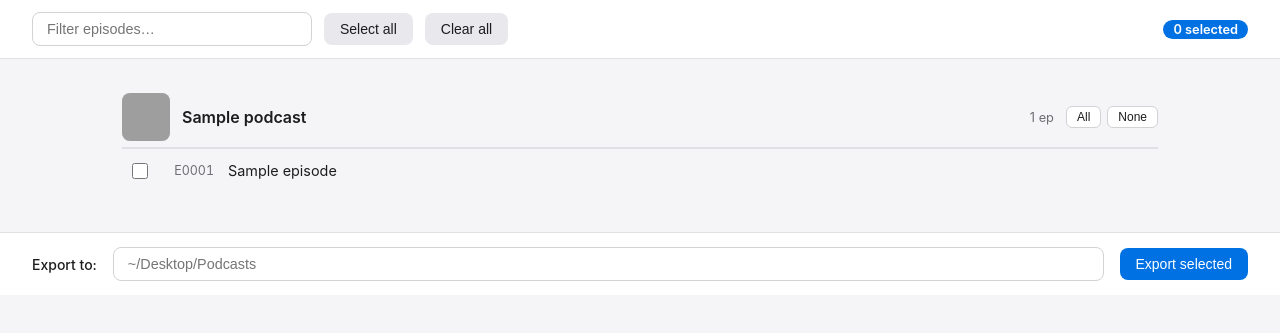
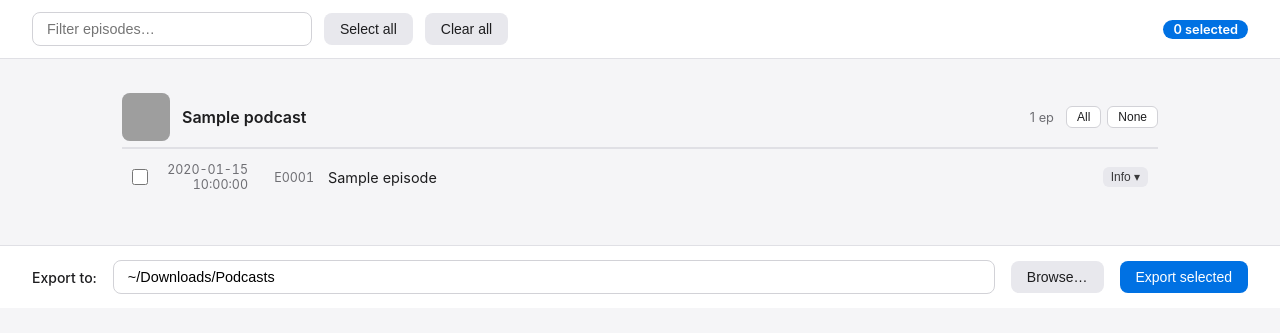
Before and after one commit to murrayo/export-podcast, a Flask app: template templates/index.html in a window 1280 px wide. Shown: the part 78-411 px from the top of the page. Run offline with Flask 3, Linux system fonts and the light colour scheme; the template is opened without the code that fills it: most values are stand-ins (such as "Sample title", 1, 10 or a date in 2020); grey boxes are pictures that could not be loaded.

Commit message:
Add thumbnails, descriptions, date column, file picker, and UX improvements
- Show podcast cover art thumbnails in group headers (from Apple CDN)
- Add published date column to episode rows, sort podcast groups by most recent episode
- Add expandable episode description panel with Info toggle button
- Add native macOS folder picker (osascript) with ~/Downloads/Podcasts default
- Fix PosixPath JSON serialisation error on export result page
- Move server to port 5001 to avoid conflict with AirPlay Receiver on 5000
- Add start.sh helper script to activate venv and launch the app

Co-Authored-By: Claude Sonnet 4.6 <noreply@anthropic.com>

```diff
--- a/app.py
+++ b/app.py
@@ -38,8 +38,10 @@ def get_cached_episodes() -> list[dict]:
                 e.ZSEASONNUMBER         AS season_num,
                 e.ZTITLE                AS title,
                 e.ZUUID                 AS uuid,
-                e.ZASSETURL             AS asset_url,
-                e.ZPUBDATE              AS pub_date
+                e.ZASSETURL                     AS asset_url,
+                e.ZPUBDATE                      AS pub_date,
+                strftime('%Y-%m-%d', e.ZPUBDATE + 978307200, 'unixepoch') AS pub_date_str,
+                e.ZITEMDESCRIPTIONWITHOUTHTML   AS description
             FROM ZMTEPISODE e
             JOIN ZMTPODCAST p ON e.ZPODCAST = p.Z_PK
             WHERE e.ZASSETURL IS NOT NULL
@@ -70,7 +72,7 @@ def build_filename(ep: dict) -> str:
 
 
 def group_by_podcast(episodes: list[dict]) -> dict[str, dict]:
-    """Return {podcast_name: {"art": url, "episodes": [...]}}."""
+    """Return {podcast_name: {"art": url, "episodes": [...]}}, sorted by most recent episode first."""
     groups: dict[str, dict] = {}
     for ep in episodes:
         name = ep["podcast"] or "Unknown"
@@ -78,9 +80,10 @@ def group_by_podcast(episodes: list[dict]) -> dict[str, dict]:
             groups[name] = {
                 "art": artwork_url(ep.get("podcast_art_template"), size=60),
                 "episodes": [],
+                "latest": ep["pub_date"] or 0,
             }
         groups[name]["episodes"].append(ep)
-    return groups
+    return dict(sorted(groups.items(), key=lambda item: item[1]["latest"], reverse=True))
 
 
 @app.route("/")
@@ -128,7 +131,23 @@ def export():
         except OSError as e:
             results.append({"filename": filename, "status": "error", "detail": str(e)})
 
-    return render_template("result.html", error=None, results=results, dest=dest)
+    return render_template("result.html", error=None, results=results, dest=str(dest))
+
+
+@app.route("/pick-folder", methods=["POST"])
+def pick_folder():
+    result = subprocess.run(
+        [
+            "osascript", "-e",
+            'POSIX path of (choose folder with prompt "Choose export destination:")',
+        ],
+        capture_output=True,
+        text=True,
+    )
+    path = result.stdout.strip().rstrip("/")
+    if result.returncode != 0 or not path:
+        return jsonify(path=None)
+    return jsonify(path=path)
 
 
 @app.route("/reveal", methods=["POST"])
@@ -141,4 +160,4 @@ def reveal():
 
 
 if __name__ == "__main__":
-    app.run(debug=True, port=5000)
+    app.run(debug=True, port=5001)
--- a/templates/index.html
+++ b/templates/index.html
@@ -148,7 +148,36 @@
       width: 52px; text-align: right; font-size: 0.78rem;
       color: #6e6e73; flex-shrink: 0; font-variant-numeric: tabular-nums;
     }
+    .ep-date {
+      width: 86px; text-align: right; font-size: 0.78rem;
+      color: #6e6e73; flex-shrink: 0; font-variant-numeric: tabular-nums;
+    }
     .ep-title { flex: 1; font-size: 0.9rem; }
+
+    .ep-desc-toggle {
+      background: #e8e8ed;
+      border: none;
+      border-radius: 6px;
+      cursor: pointer;
+      color: #3a3a3c;
+      font-size: 0.75rem;
+      font-weight: 500;
+      padding: 3px 8px;
+      flex-shrink: 0;
+      white-space: nowrap;
+    }
+    .ep-desc-toggle:hover { background: #d0d0d8; color: #0071e3; }
+
+    .ep-description {
+      display: none;
+      padding: 6px 10px 10px calc(10px + 16px + 14px + 86px + 14px + 52px + 14px);
+      font-size: 0.82rem;
+      color: #3a3a3c;
+      line-height: 1.5;
+      white-space: pre-wrap;
+      border-bottom: 1px solid #f0f0f5;
+    }
+    .ep-description.open { display: block; }
 
     input[type="text"].dest-input {
       padding: 8px 14px;
@@ -226,10 +255,19 @@
       </div>
       <ul class="episode-list">
         {% for ep in group.episodes %}
-        <li class="episode-row" data-title="{{ (ep.title or '') | lower }}" data-podcast="{{ podcast | lower }}">
-          <input type="checkbox" name="uuids" value="{{ ep.uuid }}" onchange="updateCount()">
-          <span class="ep-num">{% if ep.episode_num %}E{{ '%04d' | format(ep.episode_num | int) }}{% else %}—{% endif %}</span>
-          <span class="ep-title">{{ ep.title or 'Unknown' }}</span>
+        <li>
+          <div class="episode-row" data-title="{{ (ep.title or '') | lower }}" data-podcast="{{ podcast | lower }}">
+            <input type="checkbox" name="uuids" value="{{ ep.uuid }}" onchange="updateCount()">
+            <span class="ep-date">{{ ep.pub_date_str or '—' }}</span>
+            <span class="ep-num">{% if ep.episode_num %}E{{ '%04d' | format(ep.episode_num | int) }}{% else %}—{% endif %}</span>
+            <span class="ep-title">{{ ep.title or 'Unknown' }}</span>
+            {% if ep.description %}
+            <button type="button" class="ep-desc-toggle" onclick="toggleDesc(this)">Info ▾</button>
+            {% endif %}
+          </div>
+          {% if ep.description %}
+          <div class="ep-description">{{ ep.description }}</div>
+          {% endif %}
         </li>
         {% endfor %}
       </ul>
@@ -240,7 +278,8 @@
   <div class="footer-bar">
     <label for="destination">Export to:</label>
     <input type="text" name="destination" id="destination" class="dest-input"
-           placeholder="~/Desktop/Podcasts" required>
+           value="~/Downloads/Podcasts" required>
+    <button type="button" class="btn btn-secondary" id="browseBtn" onclick="pickFolder()">Browse…</button>
     <button type="submit" class="btn btn-primary" id="exportBtn">Export selected</button>
   </div>
 </form>
@@ -253,9 +292,15 @@
     document.getElementById('exportBtn').disabled = n === 0;
   }
 
+  function visibleCheckboxes(scope) {
+    return Array.from((scope || document).querySelectorAll('.episode-list > li'))
+      .filter(li => li.style.display !== 'none')
+      .map(li => li.querySelector('input[name="uuids"]'))
+      .filter(Boolean);
+  }
+
   function selectAll() {
-    document.querySelectorAll('.episode-row:not(.hidden) input[name="uuids"]')
-      .forEach(cb => cb.checked = true);
+    visibleCheckboxes().forEach(cb => cb.checked = true);
     updateCount();
   }
 
@@ -265,9 +310,7 @@
   }
 
   function selectGroup(btn) {
-    btn.closest('.podcast-group')
-       .querySelectorAll('.episode-row:not(.hidden) input[name="uuids"]')
-       .forEach(cb => cb.checked = true);
+    visibleCheckboxes(btn.closest('.podcast-group')).forEach(cb => cb.checked = true);
     updateCount();
   }
 
@@ -278,13 +321,20 @@
     updateCount();
   }
 
+  function toggleDesc(btn) {
+    const desc = btn.closest('li').querySelector('.ep-description');
+    const open = desc.classList.toggle('open');
+    btn.textContent = open ? 'Info ▴' : 'Info ▾';
+  }
+
   document.getElementById('searchInput').addEventListener('input', function () {
     const q = this.value.toLowerCase().trim();
     document.querySelectorAll('.podcast-group').forEach(group => {
       let any = false;
-      group.querySelectorAll('.episode-row').forEach(row => {
+      group.querySelectorAll('.episode-list > li').forEach(li => {
+        const row = li.querySelector('.episode-row');
         const match = !q || row.dataset.title.includes(q) || row.dataset.podcast.includes(q);
-        row.classList.toggle('hidden', !match);
+        li.style.display = match ? '' : 'none';
         if (match) any = true;
       });
       group.style.display = any ? '' : 'none';
@@ -292,6 +342,21 @@
     updateCount();
   });
 
+  function pickFolder() {
+    const btn = document.getElementById('browseBtn');
+    btn.disabled = true;
+    btn.textContent = 'Choosing…';
+    fetch('/pick-folder', { method: 'POST' })
+      .then(r => r.json())
+      .then(data => {
+        if (data.path) document.getElementById('destination').value = data.path;
+      })
+      .finally(() => {
+        btn.disabled = false;
+        btn.textContent = 'Browse…';
+      });
+  }
+
   updateCount();
 </script>
 </body>
```
Also changed, not shown: 1 other file.
